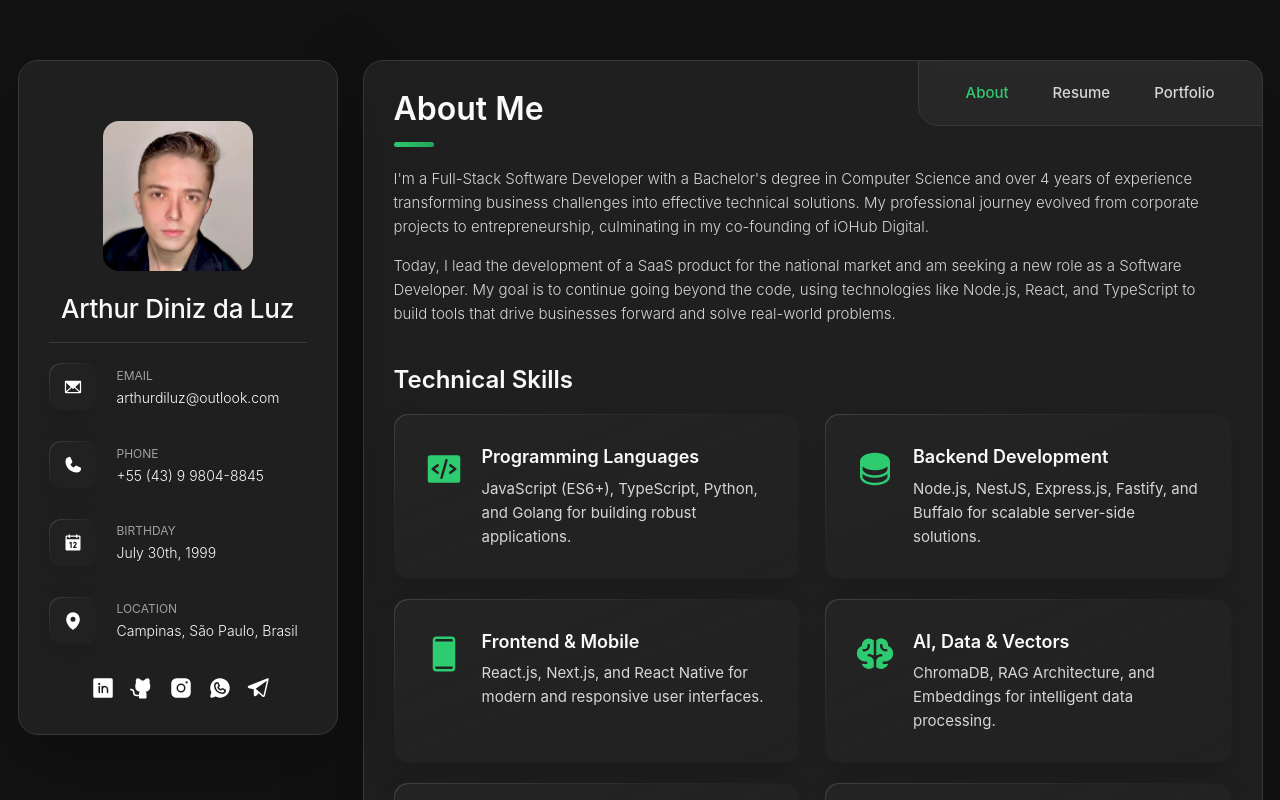
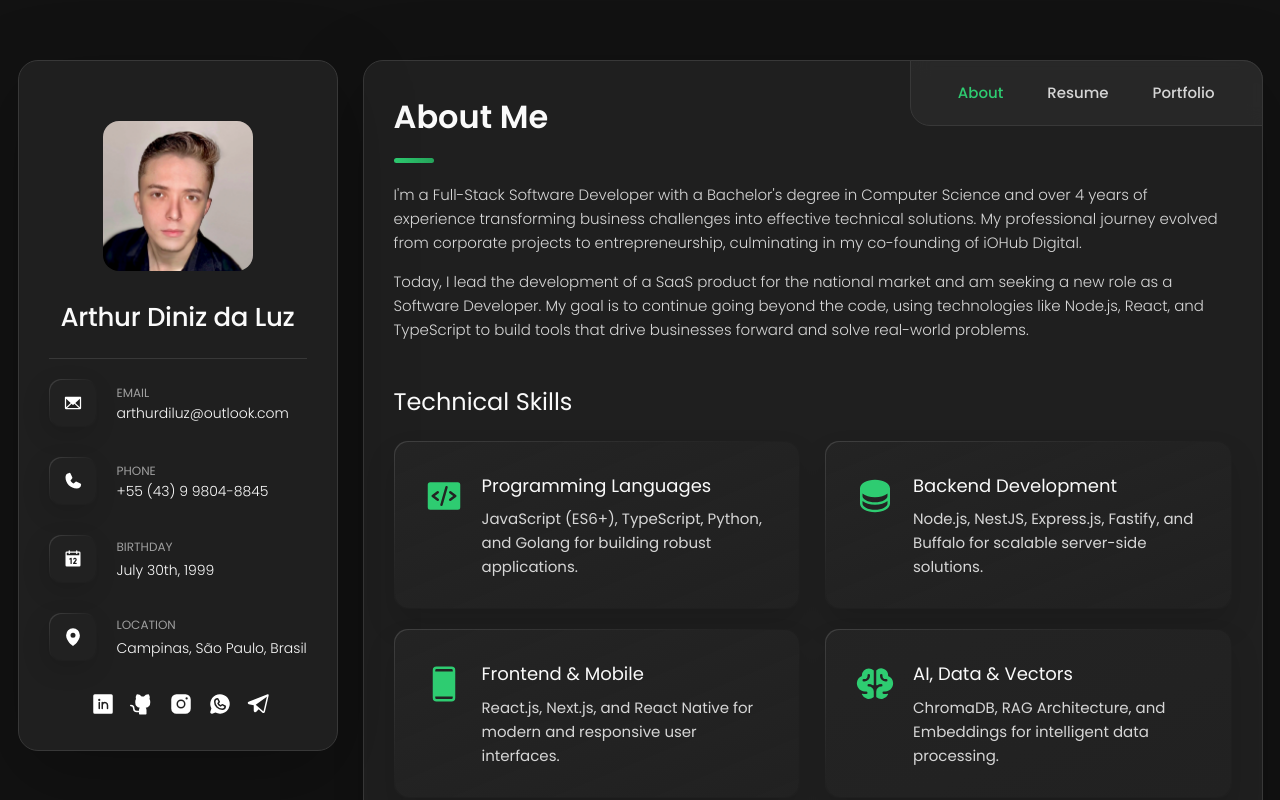
Before and after one commit to arthurdiluz/arthurdiluz.github.io, a Next.js app: page / in a window 1280 px wide. Shown: the top 800 px of the page. Built offline with nearby package versions, Linux system fonts and the light colour scheme.

Commit message:
refactor(styles): migrate foundational styles to tailwind

```diff
--- a/src/app/globals.css
+++ b/src/app/globals.css
@@ -1,26 +1,66 @@
 @import "tailwindcss";
 
 @layer base {
-  body {
-    @apply text-gray-900 leading-relaxed;
+  *,
+  *::before,
+  *::after {
+    box-sizing: border-box;
+    margin: 0;
+    padding: 0;
   }
 
-  h1 {
-    @apply font-extrabold text-4xl md:text-5xl;
+  html {
+    font-family: var(--font-poppins), sans-serif;
   }
-  h2 {
-    @apply font-bold text-3xl md:text-4xl;
+
+  body {
+    background-color: #121212;
+    color: #fafafa;
+    line-height: 1.625;
   }
-  h3 {
-    @apply font-semibold text-2xl md:text-3xl;
+
+  a {
+    color: inherit;
+    text-decoration: none;
   }
-  h4 {
-    @apply font-semibold text-xl;
+
+  li {
+    list-style: none;
   }
-  h5 {
-    @apply font-medium text-lg;
+
+  img,
+  ion-icon,
+  a,
+  button,
+  time,
+  span {
+    display: block;
   }
-  h6 {
-    @apply font-medium text-base;
+
+  button {
+    background: none;
+    border: none;
+    color: inherit;
+    cursor: pointer;
+    font: inherit;
+    text-align: left;
+  }
+
+  input,
+  textarea {
+    background: none;
+    color: inherit;
+    display: block;
+    font: inherit;
+    width: 100%;
+  }
+
+  ::selection {
+    background-color: #2ecc71;
+    color: #121212;
+  }
+
+  :focus-visible {
+    outline-color: #2ecc71;
   }
 }
--- a/src/app/layout.tsx
+++ b/src/app/layout.tsx
@@ -4,11 +4,48 @@ import "./globals.css";
 import { generateStructuredData } from "@/lib/schemas/structured-data";
 import { seoData } from "@/lib/seo-data";
 import type { Metadata, Viewport } from "next";
-import { Inter } from "next/font/google";
+import { Inter, Poppins } from "next/font/google";
 import type { JSX, ReactNode } from "react";
 import type { Thing, WithContext } from "schema-dts";
 
 export async function generateMetadata(): Promise<Metadata> {
+  const { performance } = seoData;
+  const preloadHints: string[] = [];
+
+  if (performance.fontPreload) {
+    preloadHints.push(
+      `<${performance.fontPreload}>; rel=preload; as=font; type=font/woff2; crossorigin`
+    );
+  }
+
+  preloadHints.push(
+    ...performance.resourceHints.preload.map(
+      (asset) => `<${asset}>; rel=preload; as=image`
+    )
+  );
+
+  const prefetchHints = performance.resourceHints.prefetch.map(
+    (asset) => `<${asset}>; rel=prefetch; as=image`
+  );
+
+  const other: Record<string, string> = {};
+
+  if (performance.dnsPrefetch) {
+    other["dns-prefetch"] = performance.dnsPrefetch;
+  }
+
+  if (performance.preconnect) {
+    other.preconnect = performance.preconnect;
+  }
+
+  if (preloadHints.length > 0) {
+    other.preload = preloadHints.join(", ");
+  }
+
+  if (prefetchHints.length > 0) {
+    other.prefetch = prefetchHints.join(", ");
+  }
+
   return {
     title: `${seoData.name} - ${seoData.jobTitle}`,
     description: seoData.description,
@@ -43,19 +80,7 @@ export async function generateMetadata(): Promise<Metadata> {
       images: [seoData.profileImage],
     },
     icons: [{ rel: "icon", url: "/favicon.ico" }],
-    other: {
-      "dns-prefetch": seoData.performance.dnsPrefetch,
-      preconnect: seoData.performance.preconnect,
-      preload: [
-        seoData.performance.fontPreload,
-        ...seoData.performance.resourceHints.preload.map(
-          (asset) => `<${asset}>; rel=preload; as=image`
-        ),
-      ].join(", "),
-      prefetch: seoData.performance.resourceHints.prefetch
-        .map((asset) => `<${asset}>; rel=prefetch; as=image`)
-        .join(", "),
-    },
+    other: Object.keys(other).length > 0 ? other : undefined,
   };
 }
 
@@ -72,6 +97,13 @@ const inter = Inter({
   display: "swap",
 });
 
+const poppins = Poppins({
+  subsets: ["latin"],
+  weight: ["300", "400", "500", "600", "700"],
+  variable: "--font-poppins",
+  display: "swap",
+});
+
 export default function RootLayout({
   children,
 }: Readonly<{
@@ -80,7 +112,11 @@ export default function RootLayout({
   const schemas: WithContext<Thing>[] = generateStructuredData();
 
   return (
-    <html lang="en" className={inter.variable} suppressHydrationWarning>
+    <html
+      lang="en"
+      className={`${inter.variable} ${poppins.variable}`}
+      suppressHydrationWarning
+    >
       <head>
         {schemas.map((schema, index) => (
           <script
@@ -90,7 +126,9 @@ export default function RootLayout({
           />
         ))}
       </head>
-      <body className="antialiased font-sans">{children}</body>
+      <body className="antialiased bg-smoky-black text-white-2 font-poppins">
+        {children}
+      </body>
     </html>
   );
 }
--- a/src/lib/seo-data.ts
+++ b/src/lib/seo-data.ts
@@ -29,9 +29,9 @@ export const seoData: SEOData = {
       p.categories.includes("AI Features") || p.categories.includes("Web App")
   ),
   performance: {
-    dnsPrefetch: "https://fonts.googleapis.com",
-    preconnect: "https://fonts.gstatic.com",
-    fontPreload: "/fonts/inter-var.woff2",
+    dnsPrefetch: "",
+    preconnect: "",
+    fontPreload: "",
     criticalAssets: {
       profileImage: personalInfo.avatarPath,
       companyLogo: "/assets/images/iohub-logo.webp",
--- a/src/styles/main.css
+++ b/src/styles/main.css
@@ -1,6 +1,4 @@
-@import url("https://fonts.googleapis.com/css2?family=Roboto:wght@400;500;700&display=swap");
 @import url("variables.css");
-@import url("reset.css");
 @import url("layout.css");
 @import url("components.css");
 @import url("sections.css");
--- a/tailwind.config.ts
+++ b/tailwind.config.ts
@@ -9,49 +9,31 @@ const config: Config = {
   ],
   theme: {
     extend: {
+      screens: {
+        xs: "450px",
+        sm: "580px",
+        md: "768px",
+        lg: "1024px",
+        xl: "1250px",
+      },
       fontFamily: {
-        sans: ["var(--font-inter)", "Roboto", "sans-serif"],
+        sans: ["var(--font-poppins)", "sans-serif"],
+        poppins: ["var(--font-poppins)", "sans-serif"],
+        inter: ["var(--font-inter)", "sans-serif"],
       },
       colors: {
-        //? Primary brand colors
-        primary: "#0070f3",
-        secondary: "#ff4081",
-        accent: "#f5a623",
-
-        //? Status colors
-        success: "#4caf50",
-        warning: "#ffc107",
-        error: "#f44336",
-
-        //? Neutral grays
-        "light-gray": "#f6f6f6",
-        "dark-gray": "#333333",
-
-        //? Custom portfolio colors
+        jet: "#383838",
         onyx: "#2b2b2b",
-        jet: "#383838",
         "eerie-black-1": "#212121",
         "eerie-black-2": "#1f1f1f",
         "smoky-black": "#121212",
         "white-1": "#ffffff",
         "white-2": "#fafafa",
-
-        //? Accent colors
-        highlight: "#2ecc71", //? Main highlight color
-        "highlight-50": "#e8f8f0",
-        "highlight-100": "#d1f2e1",
-        "highlight-200": "#a3e5c3",
-        "highlight-300": "#75d8a5",
-        "highlight-400": "#47cb87",
-        "highlight-500": "#2ecc71", //? Main highlight
-        "highlight-600": "#25a35a",
-        "highlight-700": "#1c7a43",
-        "highlight-800": "#13512c",
-        "highlight-900": "#0a2815",
-        "light-gray-70": "#d6d6d6",
+        highlight: "#2ecc71",
+        "highlight-dark": "#25a35a",
+        "light-gray": "#d6d6d6",
+        "light-gray-70": "rgba(214, 214, 214, 0.7)",
         "bittersweet-shimmer": "#d63384",
-
-        //? Transparent colors for overlays and shadows
         "black-10": "rgba(0, 0, 0, 0.1)",
         "black-15": "rgba(0, 0, 0, 0.15)",
         "black-25": "rgba(0, 0, 0, 0.25)",
@@ -60,14 +42,33 @@ const config: Config = {
         "white-10": "rgba(255, 255, 255, 0.1)",
         "white-11": "rgba(255, 255, 255, 0.11)",
         "white-15": "rgba(255, 255, 255, 0.15)",
-
-        //? Dark text color from globals.css
-        "text-dark": "rgb(17, 24, 39)",
       },
       backgroundImage: {
-        "gradient-radial": "radial-gradient(var(--tw-gradient-stops))",
-        "gradient-conic":
-          "conic-gradient(from 180deg at 50% 50%, var(--tw-gradient-stops))",
+        "gradient-onyx": "linear-gradient(to bottom right, #404040 3%, #303030 97%)",
+        "gradient-jet":
+          "linear-gradient(135deg, rgba(43,43,43,0.251) 0%, rgba(28,28,28,0) 100%), #212121",
+        "gradient-highlight-1":
+          "linear-gradient(135deg, #2ecc71 0%, rgba(46,204,113,0) 50%)",
+        "gradient-highlight-2":
+          "linear-gradient(135deg, rgba(46,204,113,0.251) 0%, rgba(46,204,113,0) 59.86%), #212121",
+        "border-gradient-onyx":
+          "linear-gradient(to bottom right, #404040 0%, rgba(64, 64, 64, 0) 50%)",
+        "text-gradient-highlight": "linear-gradient(to right, #2ecc71, #25a35a)",
+      },
+      boxShadow: {
+        1: "-4px 8px 24px rgba(0, 0, 0, 0.25)",
+        2: "0 16px 30px rgba(0, 0, 0, 0.25)",
+        3: "0 16px 40px rgba(0, 0, 0, 0.25)",
+        4: "0 25px 50px rgba(0, 0, 0, 0.15)",
+        5: "0 24px 80px rgba(0, 0, 0, 0.25)",
+      },
+      transitionDuration: {
+        250: "250ms",
+        500: "500ms",
+      },
+      transitionTimingFunction: {
+        standard: "ease",
+        "in-out": "ease-in-out",
       },
     },
   },
```
